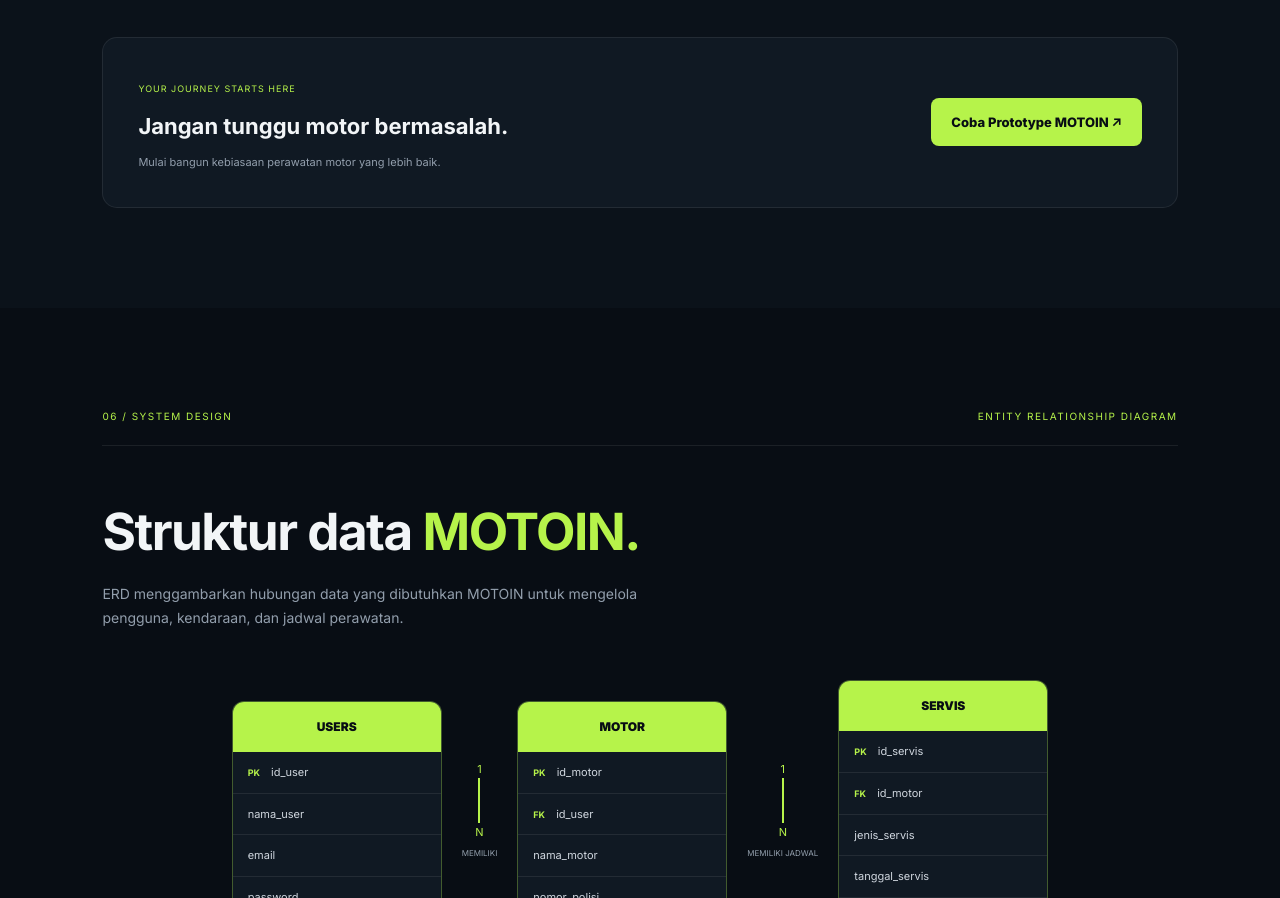
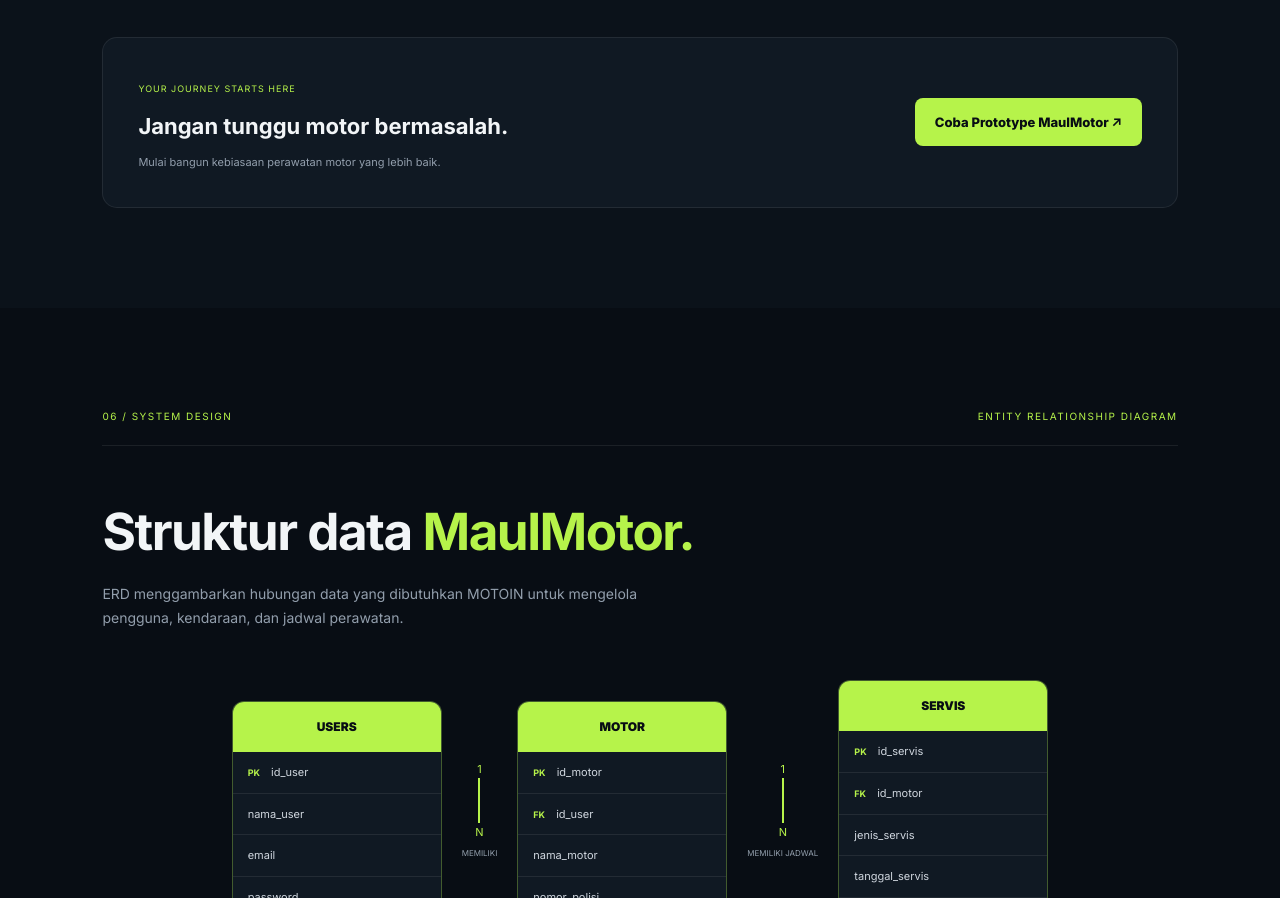
Before and after one commit to am8452208-Maulana/Hackathon-bulan1-Maulana, a plain HTML site: page index.html in a window 1280 px wide. Shown: the part 6080-6978 px from the top of the page. Drawn offline with Linux system fonts and the light colour scheme.

Commit message:
Mengubah kodenyaa

```diff
--- a/index.html
+++ b/index.html
@@ -515,7 +515,7 @@
             </div>
 
             <a href="#cta" class="button-primary">
-                Coba Prototype MOTOIN ↗
+                Coba Prototype MaulMotor ↗
             </a>
         </div>
     </section>
@@ -529,7 +529,7 @@
 
         <div class="section-heading">
             <h2>
-                Struktur data <span>MOTOIN.</span>
+                Struktur data <span>MaulMotor.</span>
             </h2>
 
             <p>
```
